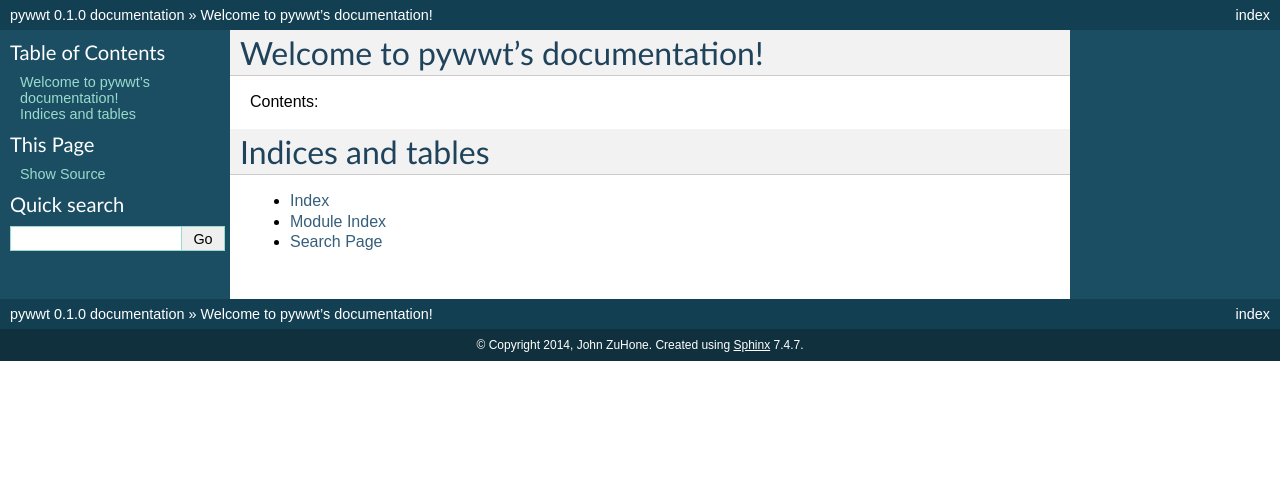
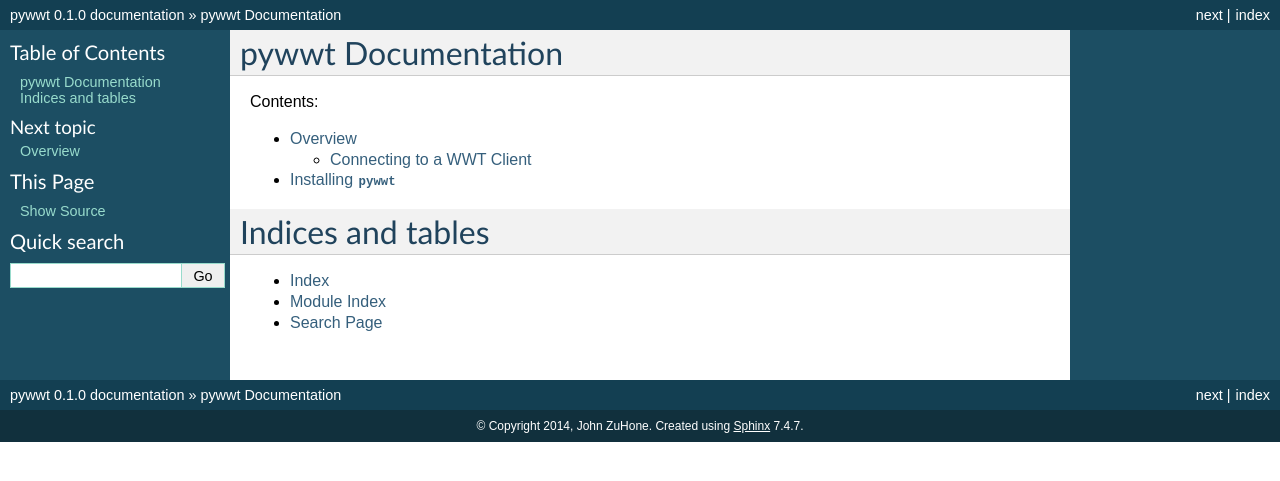
Before and after one commit to WorldWideTelescope/pywwt, a Sphinx documentation site: the page built from source/index.rst, in a window 1280 px wide. Shown: the top 481 px of the page. Built offline with Sphinx 7.4.7, drawn with Linux system fonts in a browser that asks for light colours.

Commit message:
Some preliminaries

```diff
--- a/source/index.rst
+++ b/source/index.rst
@@ -3,7 +3,7 @@
    You can adapt this file completely to your liking, but it should at least
    contain the root `toctree` directive.
 
-Welcome to pywwt's documentation!
+pywwt Documentation
 =================================
 
 Contents:
@@ -11,7 +11,8 @@
 .. toctree::
    :maxdepth: 2
 
-
+   overview
+   installing
 
 Indices and tables
 ==================
```
Also changed, not shown: source/installing.rst (added, +28 -0 lines), source/overview.rst (added, +28 -0 lines), 1 other file.
